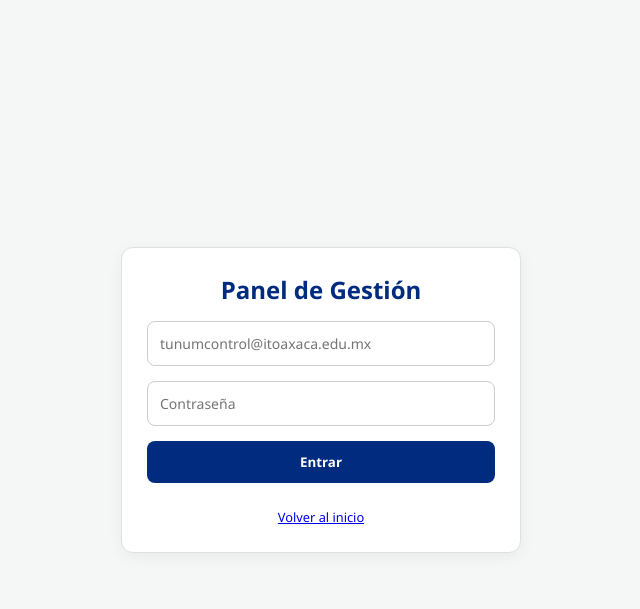
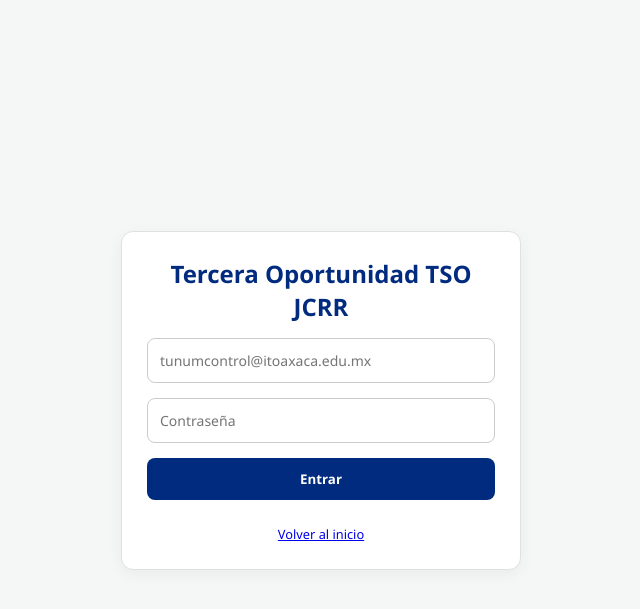
Before and after one commit to 24160804-pixel/EQUIPO15_TSO4SB, a PHP site: page /login.php in a window 1280 px wide. Shown: the top 609 px of the page, without its empty margins (319-959 px from the left). Run offline with PHP 8.4, Linux system fonts and the light colour scheme; data that the repository does not hold is empty.

Commit message:
Login examen tercera oportunidad TSO JCRR

```diff
--- a/login.php
+++ b/login.php
@@ -35,7 +35,7 @@ if ($_SERVER["REQUEST_METHOD"] == "POST") {
 <body class="bg-light">
     <div class="login-container">
         <div class="card login-card">
-            <h2 class="text-blue">Panel de Gestión</h2>
+            <h2 class="text-blue">Tercera Oportunidad TSO JCRR</h2>
             <form action="login.php" method="POST">
                 <input type="email" name="correo" placeholder="tunumcontrol@itoaxaca.edu.mx" required>
                 <input type="password" name="password" placeholder="Contraseña" required>
```
